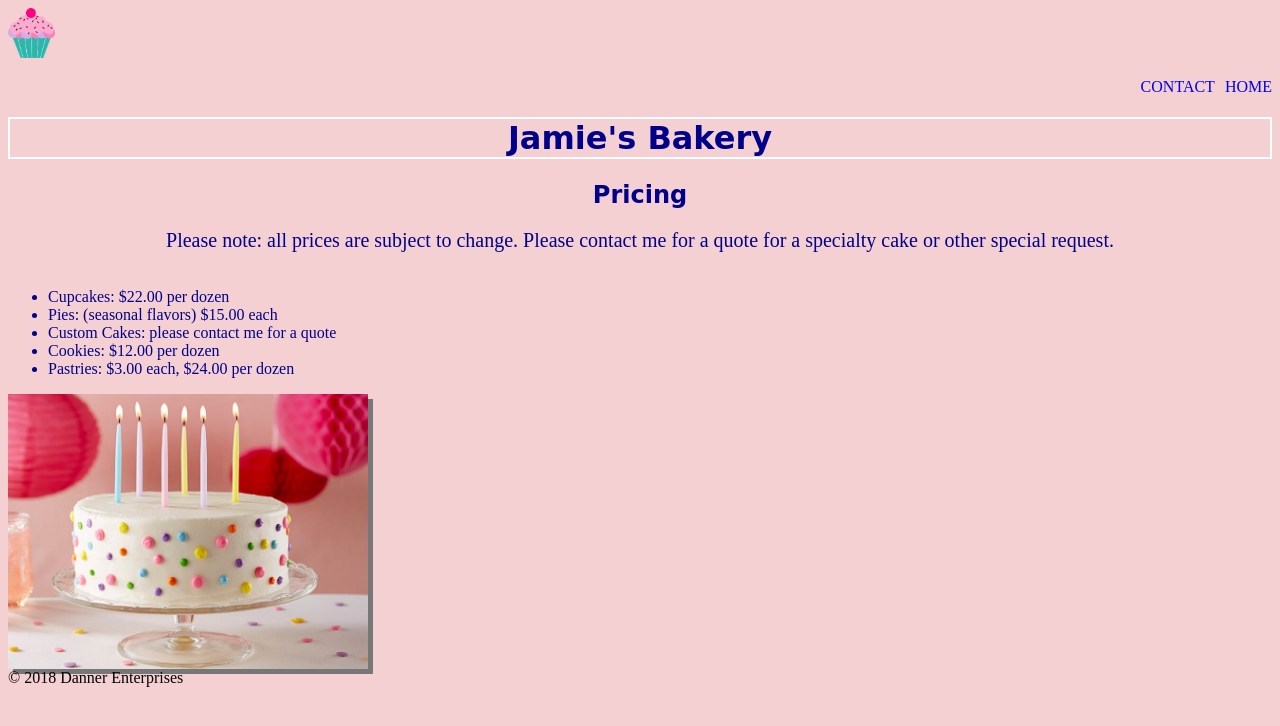
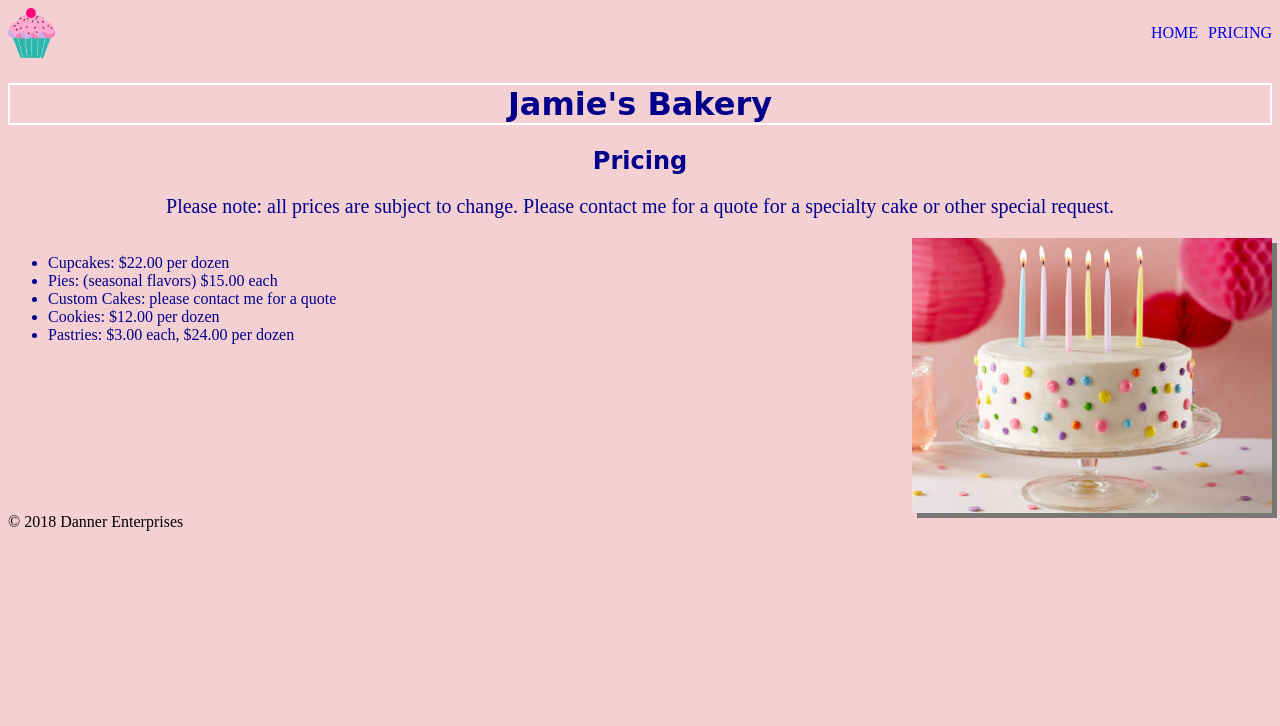
Before and after one commit to jamiedanner1467/assignment3, a plain HTML site: page pricing.html in a window 1280 px wide. Drawn offline with Linux system fonts and the light colour scheme.

Commit message:
Ready to Submit

```diff
--- a/pricing.html
+++ b/pricing.html
@@ -10,18 +10,20 @@
 </head>
 <body>
     <header>
+    <div class="container">
             <a href="index.html">
             <img class="logo" src="CSS/images/cupcakelogo.png" alt="logo"/></a>
         <nav>
             <ul style="color: darkblue;">
-                <li><a href="contact.html" target="_blank">Contact</a></li>
                 <li><a href="index.html" target="_blank">Home</a></li>
+                <li><a href="pricing.html" target="_blank">Pricing</a></li>
             </ul>
         </nav>
+    </div>
         <h1 class="script">Jamie's Bakery</h1>
         <h2 class="script">Pricing</h2>
         <p>Please note: all prices are subject to change. Please contact me for a quote for a specialty cake or other special request.</p>
-        <div>
+    <div class="container">
         <ul style="color: darkblue;">
             <li>Cupcakes: $22.00 per dozen</li>
             <li>Pies: (seasonal flavors) $15.00 each</li>
@@ -29,12 +31,10 @@
             <li>Cookies: $12.00 per dozen</li>
             <li>Pastries: $3.00 each, $24.00 per dozen</li>
         </ul>
+        <img id="image" alt="birthday cake"     src="CSS/images/birthdaycake.jpg">
     </div>
     </header>
     <footer>
-        <div>
-            <img id="image" alt="birthday cake"     src="CSS/images/birthdaycake.jpg">
-        </div>
     &copy; 2018 Danner Enterprises
     </footer>
 </body>
```
Also changed, not shown: contact.html (+4 -4 lines), index.html (+4 -3 lines). Lines whose indentation alone changed are shown as unchanged.
